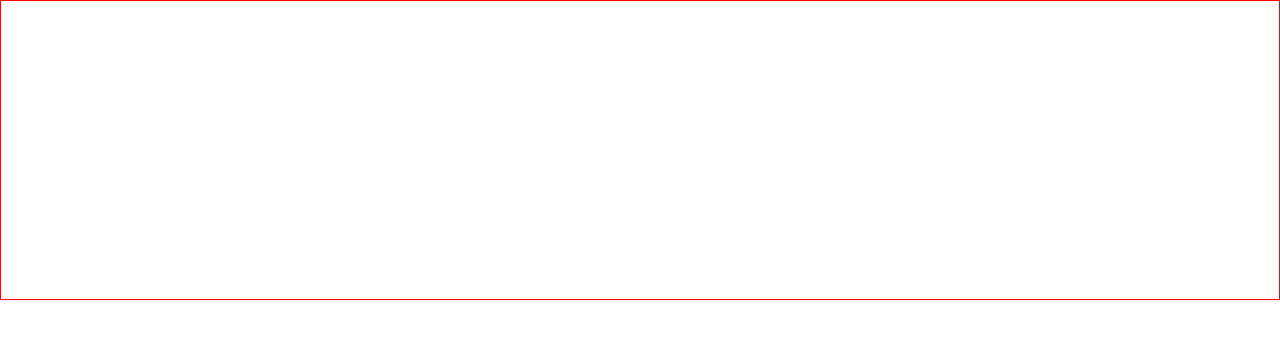
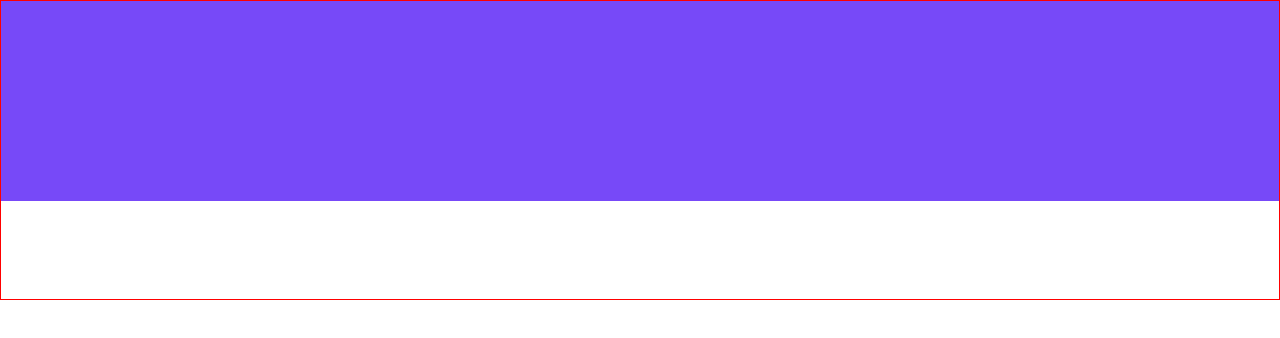
Before and after one commit to e5lina/Hobby-Project, a React (Create React App) app: page / in a window 1280 px wide. Shown: the top 338 px of the page. Built offline with nearby package versions, Linux system fonts and the light colour scheme.

Commit message:
글로벌스타일시트

```diff
--- a/src/component/footer/Footer.jsx
+++ b/src/component/footer/Footer.jsx
@@ -2,10 +2,21 @@ import styled from 'styled-components';
 
 const FooterMain = styled.footer`
   width: 100%;
+  background-color: var(--backColor);
+  height: 200px;
+`;
+const FooterBody = styled.div`
+  margin: 0 auto;
+  max-width: 70%;
+  height: 200px;
 `;
 
 function Footer() {
-  return <FooterMain />;
+  return (
+    <FooterMain>
+      <FooterBody />
+    </FooterMain>
+  );
 }
 
 export default Footer;
--- a/src/index.js
+++ b/src/index.js
@@ -2,7 +2,7 @@ import React from 'react';
 import ReactDOM from 'react-dom/client';
 import { BrowserRouter } from 'react-router-dom';
 import App from './App';
-import GlobalStyle from './GlobalStyles';
+import GlobalStyle from './style/GlobalStyles';
 
 const root = ReactDOM.createRoot(document.getElementById('root'));
 root.render(
--- a/src/GlobalStyles.js
+++ b/src/style/GlobalStyles.js
@@ -6,6 +6,9 @@ const GlobalStyle = createGlobalStyle`
     margin: 0;
     padding: 0;
   }
+  :root {
+    --backColor : #7749F8;
+  }
 `;
 
 export default GlobalStyle;
```
